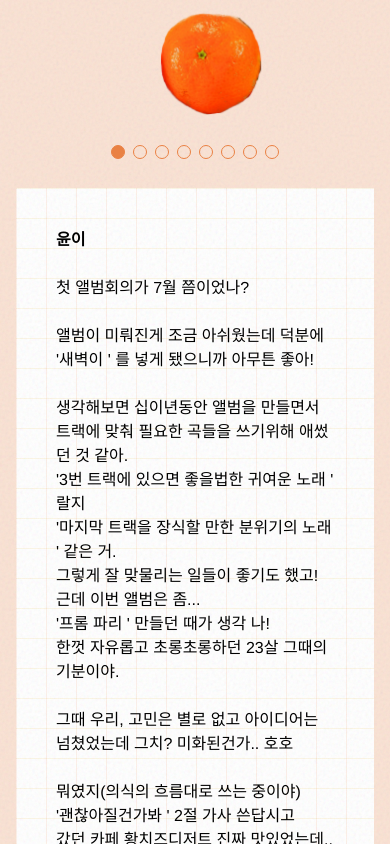
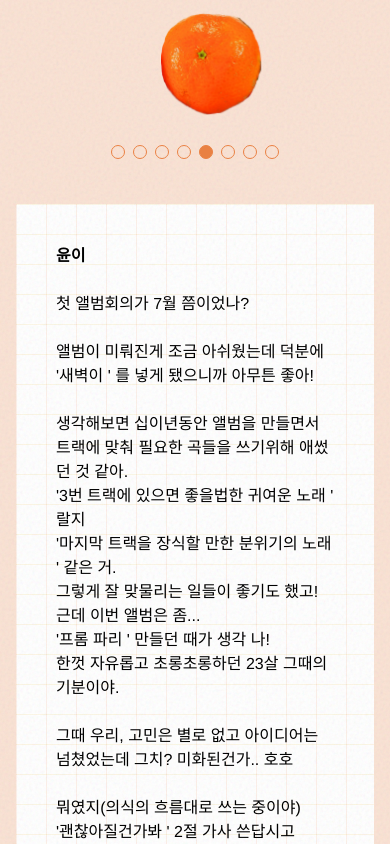
Before and after one commit to Yoon79/letters, a Next.js app: page / in a window 390 px wide. Shown: the top 844 px of the page. Built offline with nearby package versions, Linux system fonts and the light colour scheme.

Commit message:
귤없앰, 스크롤시 스르롤바위치조절

```diff
--- a/pages/components/main.tsx
+++ b/pages/components/main.tsx
@@ -4,6 +4,7 @@ import { useState, useEffect } from "react";
 export default function Main() {
   const [showTopButton, setShowTopButton] = useState(false);
   const [activeSection, setActiveSection] = useState(1);
+  const [isScrolled, setIsScrolled] = useState(false);
 
   // Function to scroll to the top of the page
   const scrollToTop = () => {
@@ -98,11 +99,30 @@ export default function Main() {
     return () => window.removeEventListener("scroll", handleScroll);
   }, []);
 
+  useEffect(() => {
+    const handleScroll = () => {
+      const scrollPosition = window.scrollY;
+      const threshold = 150; // 스크롤 위치 임계값
+
+      if (scrollPosition > threshold) {
+        setIsScrolled(true);
+      } else {
+        setIsScrolled(false);
+      }
+    };
+
+    window.addEventListener("scroll", handleScroll);
+    return () => window.removeEventListener("scroll", handleScroll);
+  }, []);
+
   return (
     <div className="max-w-2xl mx-auto py-10 px-4 grid items-center">
-      <div className="pt-28">
+      <div className="pt-10">
         {/* Buttons to scroll to specific divs */}
-        <div className="fixed top-[145px] left-0 right-0 z-50">
+        <div
+          className={`${
+            isScrolled ? "fixed top-10" : "absolute top-[145px]"
+          } left-0 right-0 z-50`}>
           <div className="flex justify-center space-x-2">
             <button
               onClick={() => scrollToDiv(div1Ref)}
--- a/pages/components/navigator.tsx
+++ b/pages/components/navigator.tsx
@@ -17,7 +17,7 @@ function classNames(...classes: any) {
 
 export default function Nevigator() {
   return (
-    <div className="mt-4 pb-2 ml-4 font-mono font-bold fixed w-full bg-inherit">
+    <div className="mt-4 pb-2 ml-4 font-mono font-bold md:fixed w-full bg-inherit">
       <Disclosure as="nav">
         {({ open }) => (
           <>
--- a/tailwind.config.js
+++ b/tailwind.config.js
@@ -1,13 +1,12 @@
+/** @type {import('tailwindcss').Config} */
 module.exports = {
   content: [
-    "./pages/**/*.{js,jsx,ts,tsx}",
-    "./components/**/*.{js,jsx,ts,tsx}",
+    "./pages/**/*.{js,ts,jsx,tsx,mdx}",
+    "./components/**/*.{js,ts,jsx,tsx,mdx}",
+    "./app/**/*.{js,ts,jsx,tsx,mdx}",
   ],
   theme: {
     extend: {
-      // backgroundImage: {
-      //   main: "url('/main.jpeg')",
-      // },
       fontFamily: {
         AlegreyaSans: ["Alegreya Sans", "sans-serif"],
         MalgunGothic: ["Malgun Gothic"],
```
